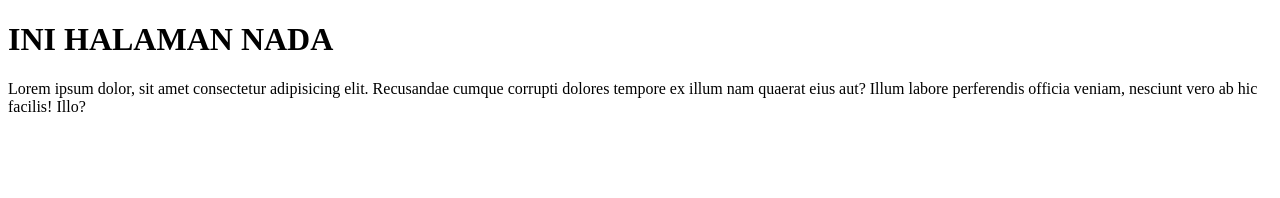
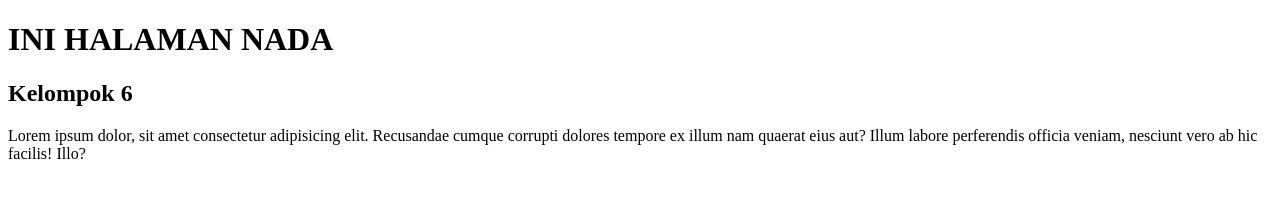
Before and after one commit to andik71/html-edw-msib4, a plain HTML site: page NadaHTML.html in a window 1280 px wide. Drawn offline with Linux system fonts and the light colour scheme.

Commit message:
tambahansatu

```diff
--- a/NadaHTML.html
+++ b/NadaHTML.html
@@ -8,6 +8,7 @@
 </head>
 <body>
     <h1>INI HALAMAN NADA</h1>
+    <h2>Kelompok 6</h2>
     <p>Lorem ipsum dolor, sit amet consectetur adipisicing elit. Recusandae cumque corrupti dolores tempore ex illum nam quaerat eius aut? Illum labore perferendis officia veniam, nesciunt vero ab hic facilis! Illo?</p>
 
 </body>
```
